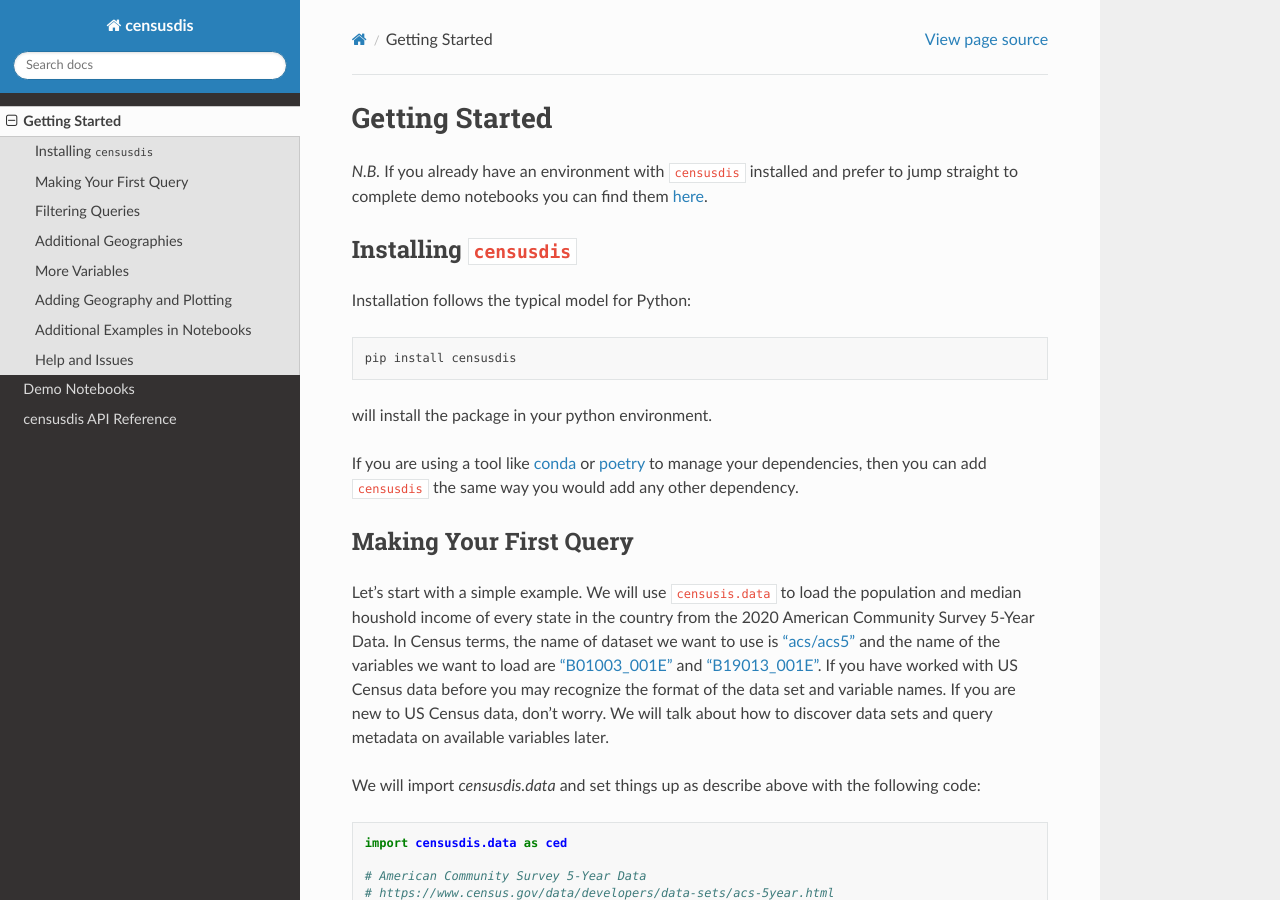
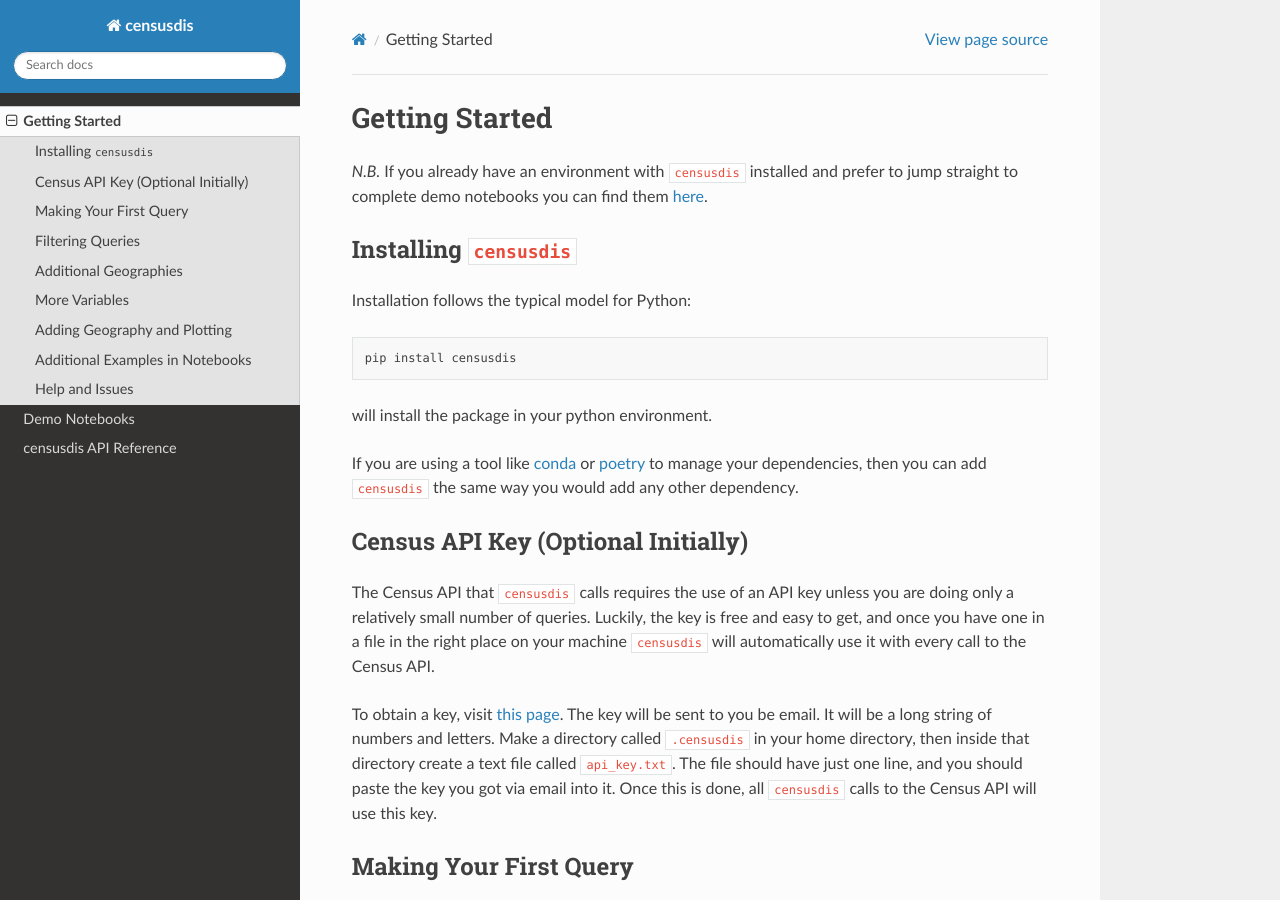
Before and after one commit to censusdis/censusdis, a Sphinx documentation site: the page built from docs/intro.rst, in a window 1280 px wide and 900 px high. Built offline with Sphinx 7.4.7 and the Read the Docs theme 2.0.0, drawn with Linux system fonts in a browser that asks for light colours; pages that are not in the unit, such as notebooks, are missing from menus.

Commit message:
Add instructions for using a key.

```diff
--- a/docs/intro.rst
+++ b/docs/intro.rst
@@ -22,6 +22,23 @@ If you are using a tool like `conda <https://docs.conda.io/en/latest/>`_
 or `poetry <https://python-poetry.org/>`_ to manage
 your dependencies, then you can add ``censusdis`` the
 same way you would add any other dependency.
+
+Census API Key (Optional Initially)
+-----------------------------------
+
+The Census API that ``censusdis`` calls requires the use of an API
+key unless you are doing only a relatively small number of queries.
+Luckily, the key is free and easy to get, and once you have one in
+a file in the right place on your machine ``censusdis`` will automatically
+use it with every call to the Census API.
+
+To obtain a key, visit `this page <https://api.census.gov/data/key_signup.html>`_.
+The key will be sent to you be email. It will be a long string of numbers
+and letters. Make a directory called ``.censusdis`` in your home directory,
+then inside that directory create a text file called ``api_key.txt``. The file
+should have just one line, and you should paste the key you got via email
+into it. Once this is done, all ``censusdis`` calls to the Census API will
+use this key.
 
 Making Your First Query
 -----------------------
```
